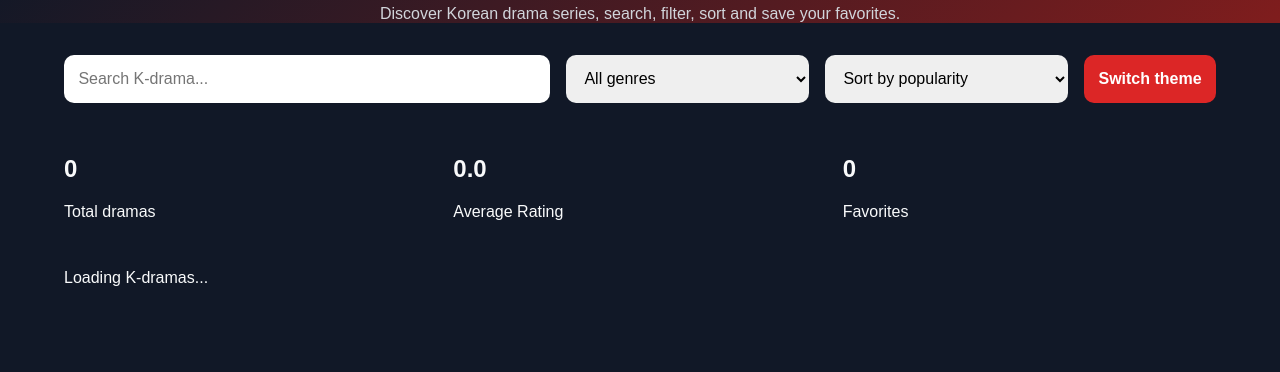
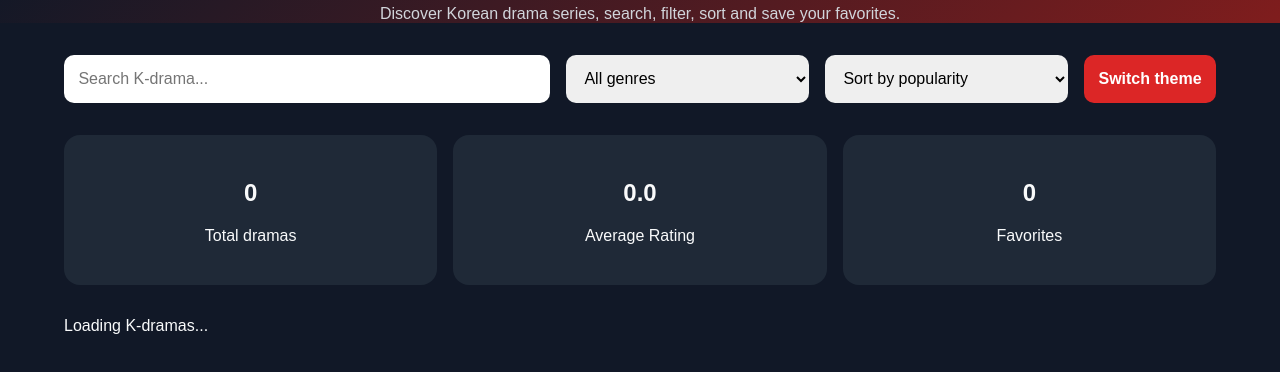
Before and after one commit to Iman-nami/k-drama-explorer, a website built with Vite: page index.html in a window 1280 px wide. Shown: the part 48-420 px from the top of the page. Built offline with nearby package versions, Linux system fonts and the light colour scheme.

Commit message:
Style individual stats cards

```diff
--- a/src/style.css
+++ b/src/style.css
@@ -61,3 +61,10 @@ button {
   gap: 1rem;
   margin-bottom: 2rem;
 }
+
+.stats article {
+  background: #1f2937;
+  padding: 1.5rem;
+  border-radius: 16px;
+  text-align: center;
+}
```
